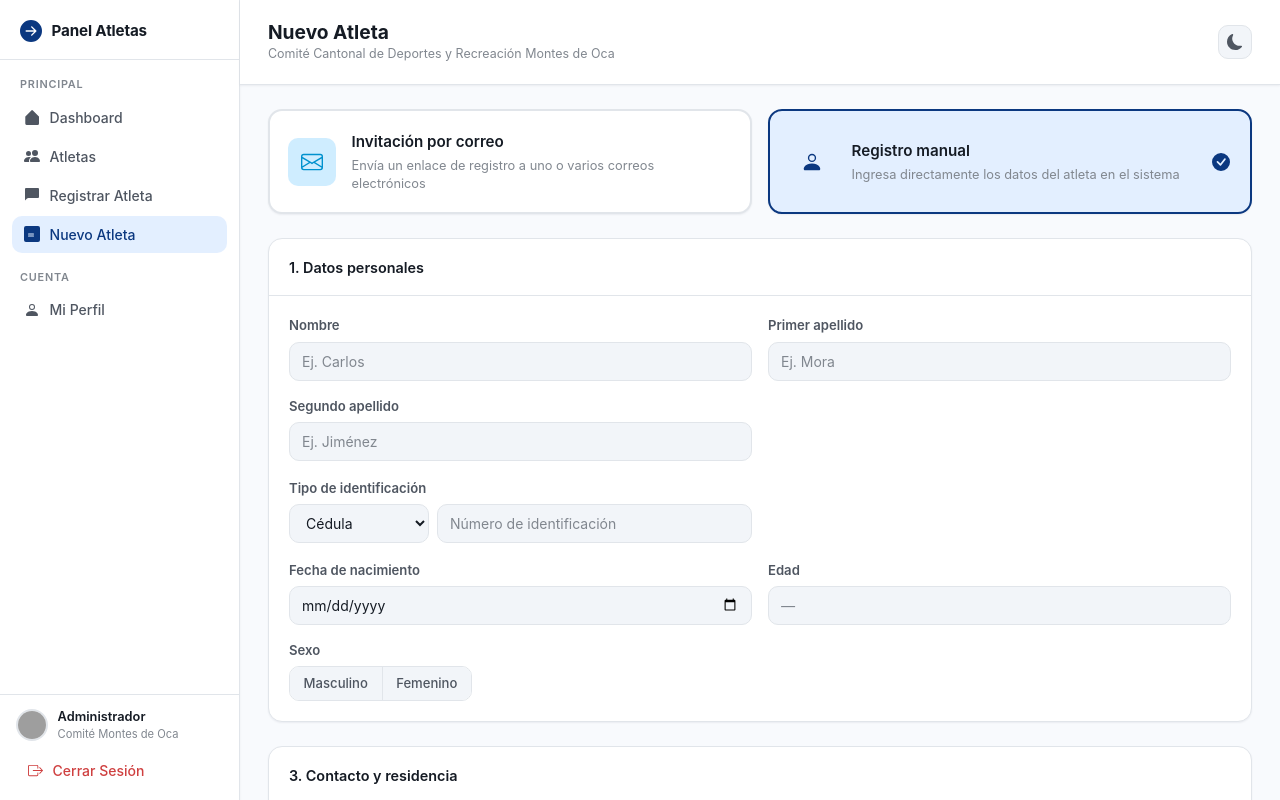
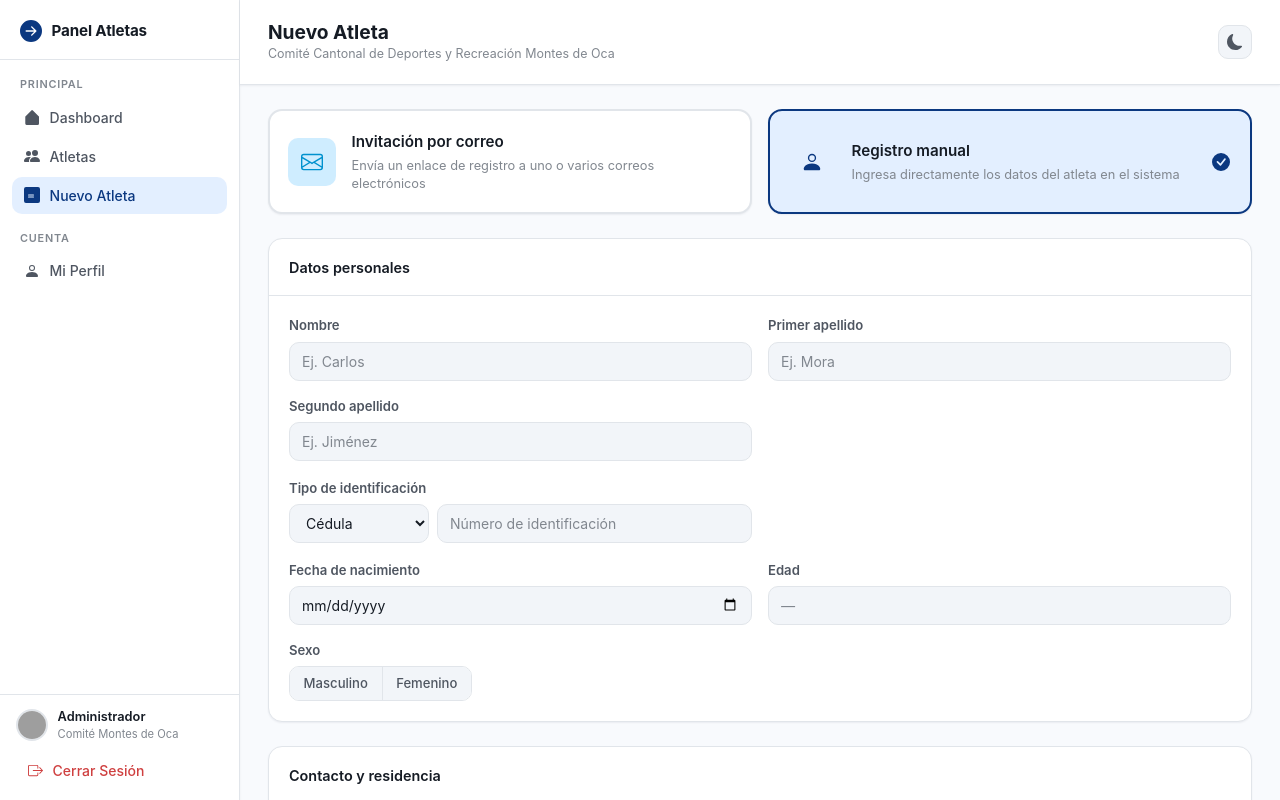
Before and after one commit to Isaacoun100/Panel-Atletas, an Angular app: page /nuevo-atleta in a window 1280 px wide. Both pictures are taken after a click on the button 1010 px from the left and 161 px from the top of the page. Shown: the top 800 px of the page. Built offline with nearby package versions, Linux system fonts and the light colour scheme; grey boxes are pictures that could not be loaded.

Commit message:
Name corrections

```diff
--- a/src/app/nuevo-atleta/nuevo-atleta.html
+++ b/src/app/nuevo-atleta/nuevo-atleta.html
@@ -19,10 +19,6 @@
       <a routerLink="/atletas" routerLinkActive="active" class="db-nav-item">
         <svg xmlns="http://www.w3.org/2000/svg" width="16" height="16" fill="currentColor" viewBox="0 0 16 16"><path d="M7 14s-1 0-1-1 1-4 5-4 5 3 5 4-1 1-1 1H7zm4-6a3 3 0 1 0 0-6 3 3 0 0 0 0 6z"/><path fill-rule="evenodd" d="M5.216 14A2.238 2.238 0 0 1 5 13c0-1.355.68-2.75 1.936-3.72A6.325 6.325 0 0 0 5 9c-4 0-5 3-5 4s1 1 1 1h4.216z"/><path d="M4.5 8a2.5 2.5 0 1 0 0-5 2.5 2.5 0 0 0 0 5z"/></svg>
         Atletas
-      </a>
-      <a routerLink="/registrar-atleta" routerLinkActive="active" class="db-nav-item">
-        <svg xmlns="http://www.w3.org/2000/svg" width="16" height="16" fill="currentColor" viewBox="0 0 16 16"><path d="M14 1a1 1 0 0 1 1 1v8a1 1 0 0 1-1 1H4.414A2 2 0 0 0 3 11.586l-2 2V2a1 1 0 0 1 1-1h12z"/></svg>
-        Registrar Atleta
       </a>
       <a routerLink="/nuevo-atleta" routerLinkActive="active" class="db-nav-item">
         <svg xmlns="http://www.w3.org/2000/svg" width="16" height="16" fill="currentColor" viewBox="0 0 16 16"><path d="M0 2a2 2 0 0 1 2-2h12a2 2 0 0 1 2 2v12a2 2 0 0 1-2 2H2a2 2 0 0 1-2-2V2zm4.5 5.5a.5.5 0 0 0 0 1h5a.5.5 0 0 0 0-1h-5zm0 2a.5.5 0 0 0 0 1h5a.5.5 0 0 0 0-1h-5zM4 5a1 1 0 1 1 2 0 1 1 0 0 1-2 0z"/></svg>
@@ -154,7 +150,7 @@
       <!-- 1. Datos personales -->
       <section class="db-section">
         <div class="db-card">
-          <div class="db-card-header"><span class="db-card-title">1. Datos personales</span></div>
+          <div class="db-card-header"><span class="db-card-title">Datos personales</span></div>
           <div class="na-form-body">
             <div class="na-field-row">
               <div class="na-field-group">
@@ -228,10 +224,10 @@
         </section>
       }
 
-      <!-- 3. Contacto y residencia -->
+      <!-- Contacto y residencia -->
       <section class="db-section">
         <div class="db-card">
-          <div class="db-card-header"><span class="db-card-title">3. Contacto y residencia</span></div>
+          <div class="db-card-header"><span class="db-card-title">Contacto y residencia</span></div>
           <div class="na-form-body">
             <div class="na-field-row">
               <div class="na-field-group">
@@ -278,10 +274,10 @@
         </div>
       </section>
 
-      <!-- 4. Educación y empleo -->
+      <!-- Educación y empleo -->
       <section class="db-section">
         <div class="db-card">
-          <div class="db-card-header"><span class="db-card-title">4. Educación y empleo</span></div>
+          <div class="db-card-header"><span class="db-card-title">Educación y empleo</span></div>
           <div class="na-form-body">
             <div class="na-field-row">
               <div class="na-field-group">
@@ -314,7 +310,7 @@
       <!-- 5. Actividad deportiva -->
       <section class="db-section">
         <div class="db-card db-card--overflow">
-          <div class="db-card-header"><span class="db-card-title">5. Actividad deportiva</span></div>
+          <div class="db-card-header"><span class="db-card-title">Actividad deportiva</span></div>
           <div class="na-form-body">
             <div class="na-field-row na-field-row--wrap">
               <div class="na-field-group">
@@ -422,7 +418,7 @@
       <!-- 6. Participación y logros -->
       <section class="db-section">
         <div class="db-card">
-          <div class="db-card-header"><span class="db-card-title">6. Participación y logros</span></div>
+          <div class="db-card-header"><span class="db-card-title">Participación y logros</span></div>
           <div class="na-form-body">
             <div class="na-yn-grid">
               <div class="na-yn-item">
@@ -483,7 +479,7 @@
       <!-- 7. Objetivos y motivación -->
       <section class="db-section">
         <div class="db-card">
-          <div class="db-card-header"><span class="db-card-title">7. Objetivos y motivación</span></div>
+          <div class="db-card-header"><span class="db-card-title">Objetivos y motivación</span></div>
           <div class="na-form-body">
             <div class="na-field-row na-field-row--wrap">
               <div class="na-field-group">
@@ -537,7 +533,7 @@
       <!-- 8. Salud -->
       <section class="db-section">
         <div class="db-card">
-          <div class="db-card-header"><span class="db-card-title">8. Salud</span></div>
+          <div class="db-card-header"><span class="db-card-title">Salud</span></div>
           <div class="na-form-body">
             <div class="na-yn-grid">
               <div class="na-yn-item">
@@ -581,10 +577,10 @@
         </div>
       </section>
 
-      <!-- 9. Vínculo con el Comité -->
+      <!-- Vínculo con el Comité -->
       <section class="db-section">
         <div class="db-card">
-          <div class="db-card-header"><span class="db-card-title">9. Vínculo con el Comité</span></div>
+          <div class="db-card-header"><span class="db-card-title">Vínculo con el Comité</span></div>
           <div class="na-form-body">
             <div class="na-yn-item">
               <span class="na-label">¿Tiene familiares en el Comité?</span>
@@ -650,7 +646,7 @@
       <!-- 10. Instalaciones y accesibilidad -->
       <section class="db-section">
         <div class="db-card">
-          <div class="db-card-header"><span class="db-card-title">10. Instalaciones y accesibilidad</span></div>
+          <div class="db-card-header"><span class="db-card-title">Instalaciones y accesibilidad</span></div>
           <div class="na-form-body">
             <div class="na-yn-grid">
               <div class="na-yn-item">
@@ -687,10 +683,10 @@
         </div>
       </section>
 
-      <!-- 11. Comunicación -->
+      <!-- Comunicación -->
       <section class="db-section">
         <div class="db-card">
-          <div class="db-card-header"><span class="db-card-title">11. Comunicación</span></div>
+          <div class="db-card-header"><span class="db-card-title">Comunicación</span></div>
           <div class="na-form-body">
             <div class="na-field-row na-field-row--wrap">
               <div class="na-field-group">
@@ -729,7 +725,7 @@
       <!-- 12. Descargo de responsabilidad -->
       <section class="db-section">
         <div class="db-card na-card--disclaimer">
-          <div class="db-card-header"><span class="db-card-title">12. Descargo de responsabilidad</span></div>
+          <div class="db-card-header"><span class="db-card-title">Descargo de responsabilidad</span></div>
           <div class="na-form-body">
             <div class="na-yn-grid">
               <div class="na-yn-item">
```
